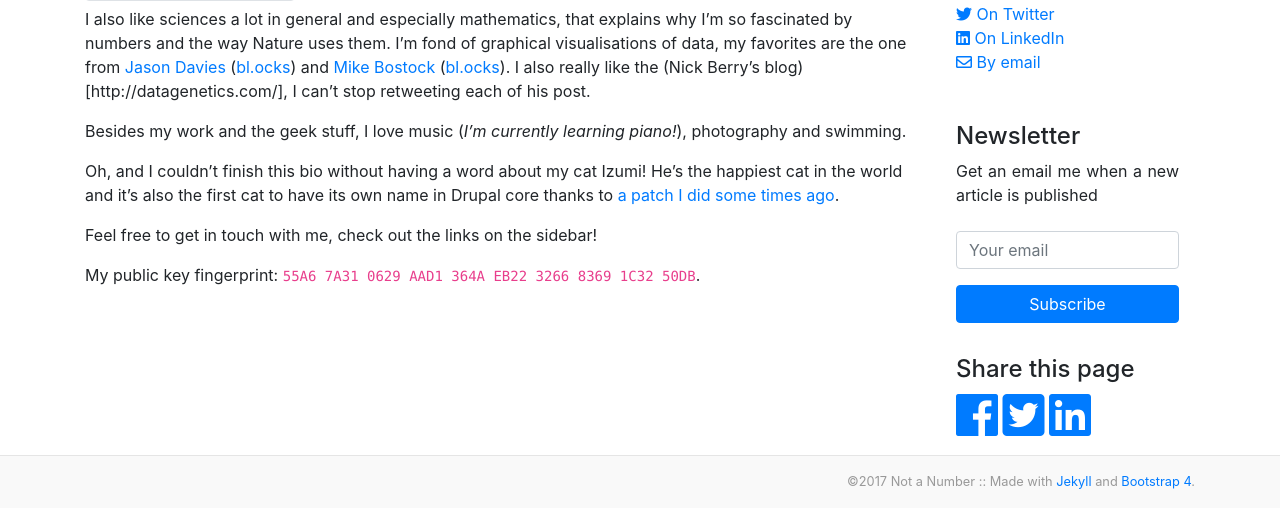
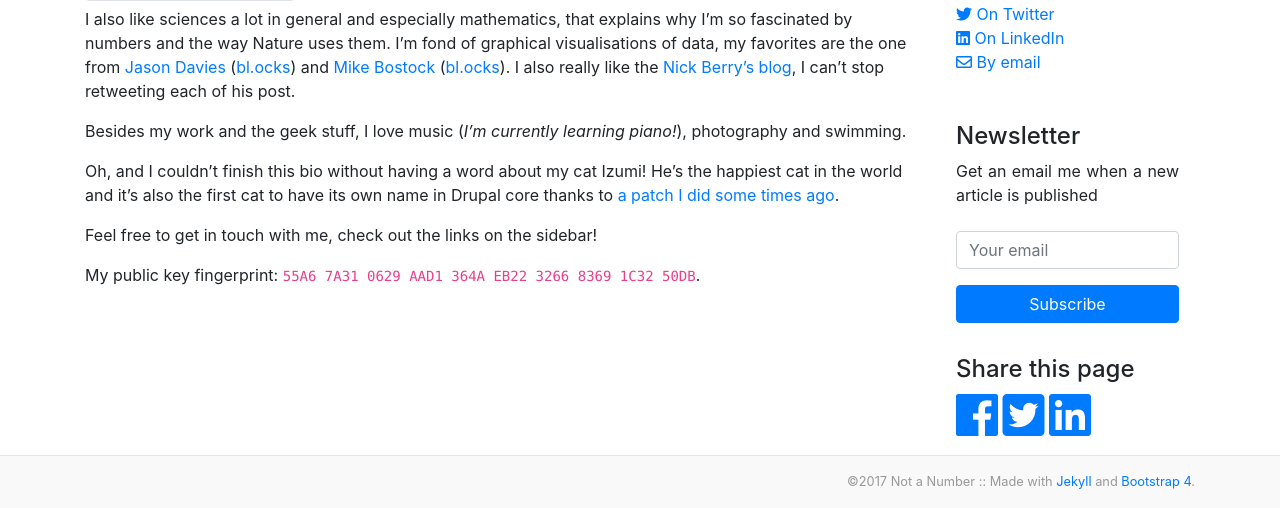
Before and after one commit to drupol/not-a-number.io, a Jekyll site: the page built from about.md, in a window 1280 px wide, cut to the strip 397-905 px from the top of the page. Built offline with Jekyll 4.4.1, drawn with Linux system fonts in a browser that asks for light colours; nearby versions of some CDN libraries.

Commit message:
Update bio.

```diff
--- a/about.md
+++ b/about.md
@@ -20,7 +20,7 @@ I currently work in an amazing team at [the European Commission](https://www.dru
 
 I also like sciences a lot in general and especially mathematics, that explains why I'm so fascinated by numbers and the way Nature uses them.
 I'm fond of graphical visualisations of data, my favorites are the one from [Jason Davies](https://www.jasondavies.com/) ([bl.ocks](https://bl.ocks.org/jasondavies)) and [Mike Bostock](https://bost.ocks.org/mike/) ([bl.ocks](https://bl.ocks.org/mbostock)).
-I also really like the (Nick Berry's blog)[http://datagenetics.com/], I can't stop retweeting each of his post.
+I also really like the [Nick Berry's blog](http://datagenetics.com/), I can't stop retweeting each of his post.
 
 Besides my work and the geek stuff, I love music (_I'm currently learning piano!_), photography and swimming.
 
```
